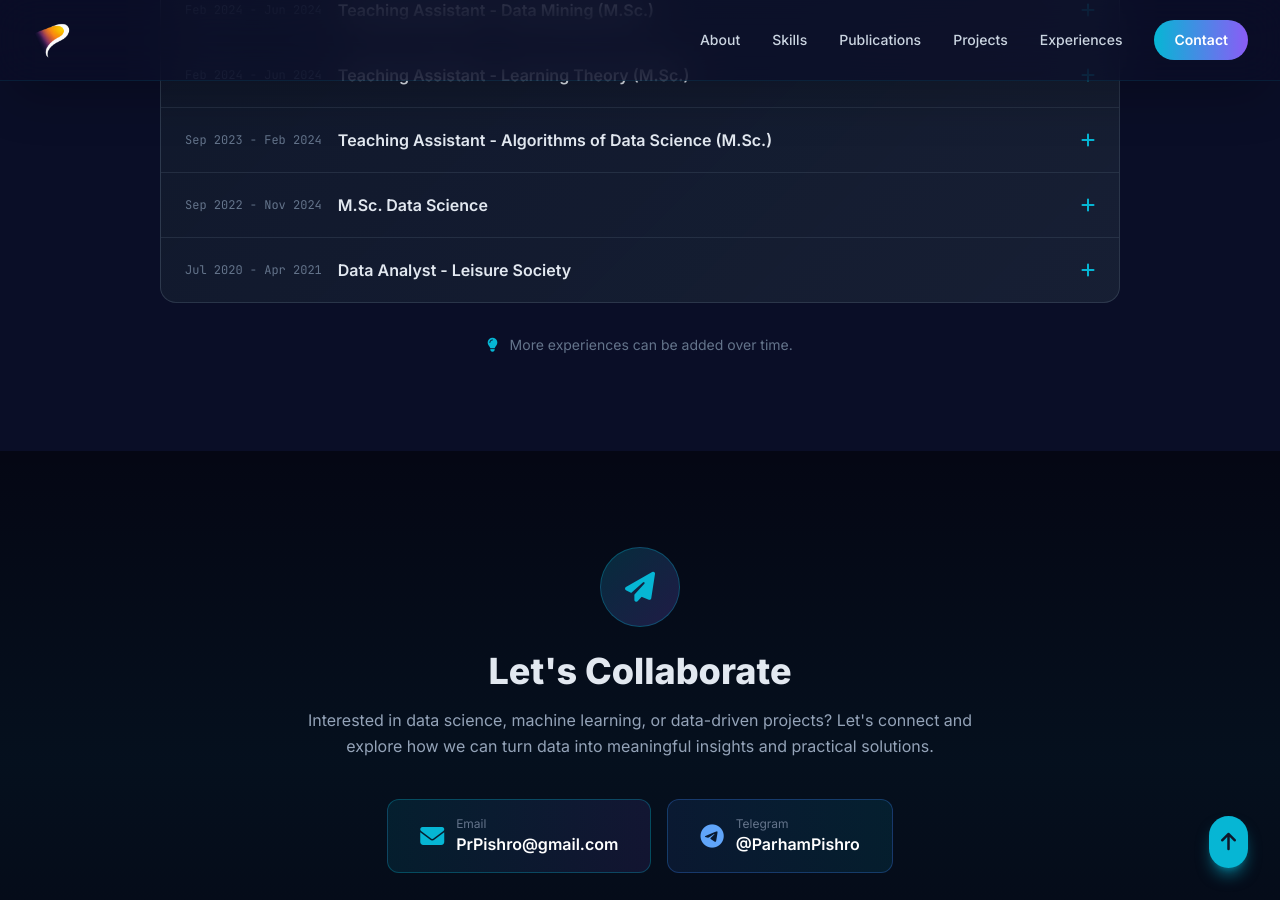
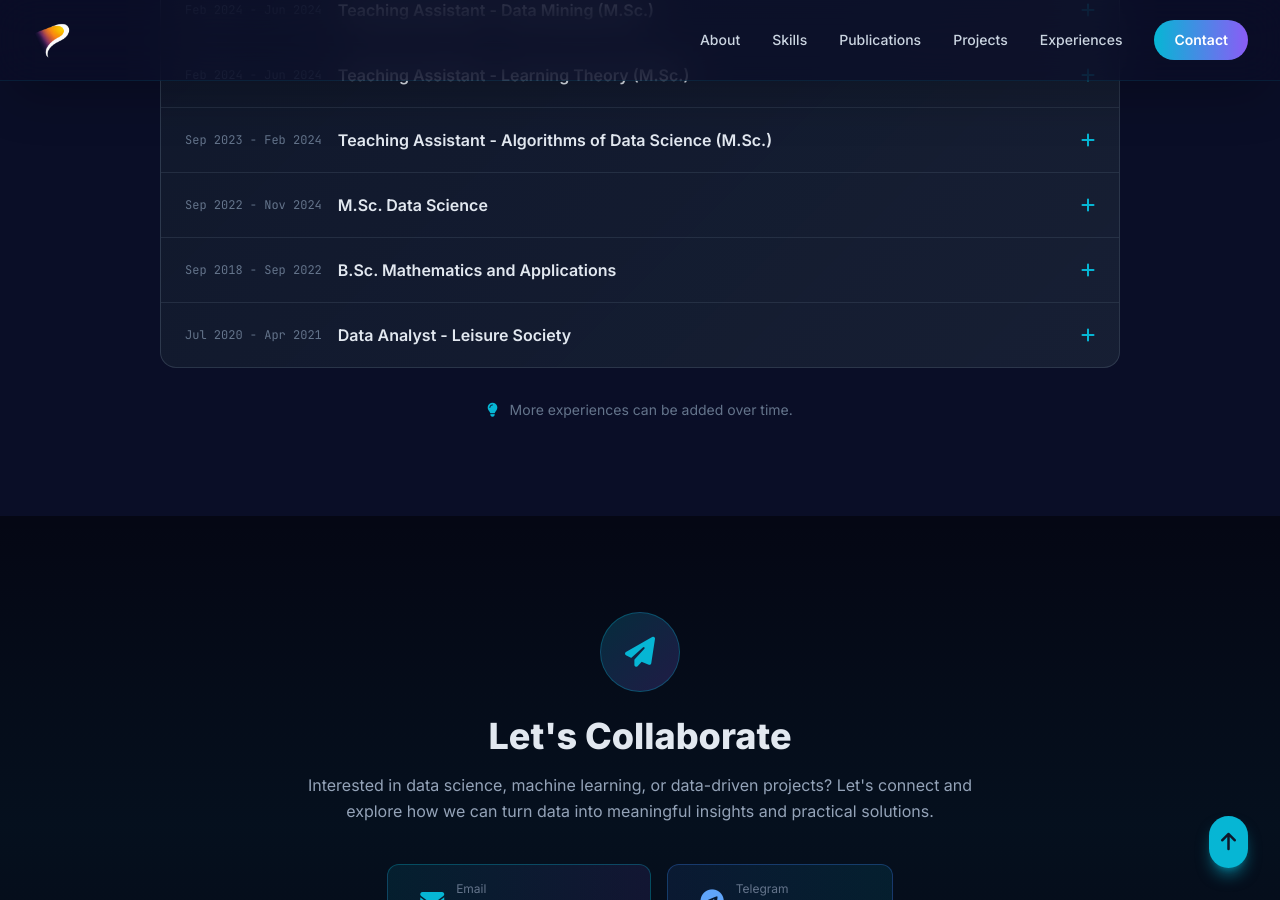
Before and after one commit to ParhamPishro/ParhamPishro.github.io, a Jekyll site: the page index.html, which Jekyll copies as it is, in a window 1280 px wide and 900 px high, scrolled down 5309 px. Built offline with Jekyll 4.4.1, drawn with Linux system fonts in a browser that asks for light colours; nearby versions of some CDN libraries; comment, search, counter and statistics services are not loaded.

Commit message:
Complete Experiences

```diff
--- a/index.html
+++ b/index.html
@@ -1434,7 +1434,7 @@
                     <div class="knowledge-answer">
                         <div class="knowledge-answer-inner">
                             <div class="knowledge-answer-content">
-                                <strong>Department of Applied Mathematics, Ferdowsi University of Mashhad. | Fall 2024</strong>
+                                <strong>Department of Applied Mathematics, Ferdowsi University of Mashhad | Fall 2024</strong>
                                 <ul class="list-disc list-inside space-y-2">
                                     <li>In Progress...</li>
                                     <li>In Progress...</li>
@@ -1455,7 +1455,7 @@
                     <div class="knowledge-answer">
                         <div class="knowledge-answer-inner">
                             <div class="knowledge-answer-content">
-                                <strong>Department of Statistics, Ferdowsi University of Mashhad. | Fall 2024</strong>
+                                <strong>Department of Statistics, Ferdowsi University of Mashhad | Fall 2024</strong>
                                 <ul class="list-disc list-inside space-y-2">
                                     <li>In Progress...</li>
                                     <li>In Progress...</li>
@@ -1476,7 +1476,7 @@
                     <div class="knowledge-answer">
                         <div class="knowledge-answer-inner">
                             <div class="knowledge-answer-content">
-                                <strong>Department of Computer Science, Ferdowsi University of Mashhad. | Fall 2024</strong>
+                                <strong>Department of Computer Science, Ferdowsi University of Mashhad | Fall 2024</strong>
                                 <ul class="list-disc list-inside space-y-2">
                                     <li>In Progress...</li>
                                     <li>In Progress...</li>
@@ -1497,7 +1497,7 @@
                     <div class="knowledge-answer">
                         <div class="knowledge-answer-inner">
                             <div class="knowledge-answer-content">
-                                <strong>Department of Applied Mathematics, Ferdowsi University of Mashhad. | Spring 2024</strong>
+                                <strong>Department of Applied Mathematics, Ferdowsi University of Mashhad | Spring 2024</strong>
                                 <ul class="list-disc list-inside space-y-2">
                                     <li>In Progress...</li>
                                     <li>In Progress...</li>
@@ -1518,7 +1518,7 @@
                     <div class="knowledge-answer">
                         <div class="knowledge-answer-inner">
                             <div class="knowledge-answer-content">
-                                <strong>Department of Applied Mathematics, Ferdowsi University of Mashhad. | Spring 2024</strong>
+                                <strong>Department of Applied Mathematics, Ferdowsi University of Mashhad | Spring 2024</strong>
                                 <ul class="list-disc list-inside space-y-2">
                                     <li>In Progress...</li>
                                     <li>In Progress...</li>
@@ -1539,7 +1539,7 @@
                     <div class="knowledge-answer">
                         <div class="knowledge-answer-inner">
                             <div class="knowledge-answer-content">
-                                <strong>Department of Applied Mathematics, Ferdowsi University of Mashhad. | Fall 2023</strong>
+                                <strong>Department of Applied Mathematics, Ferdowsi University of Mashhad | Fall 2023</strong>
                                 <ul class="list-disc list-inside space-y-2">
                                     <li>In Progress...</li>
                                     <li>In Progress...</li>
@@ -1563,6 +1563,25 @@
                                 <strong>Ferdowsi University of Mashhad</strong>
                                 Master Thesis: Natural Gas Demand Forecasting at CGS Stations of Mashhad
                                 CGPA: 18.65/20
+                            </div>
+                        </div>
+                    </div>
+                </div>
+
+                <div class="knowledge-item" data-category="education">
+                    <button class="knowledge-question" type="button">
+                        <span class="question-number">Sep 2018 - Sep 2022</span>
+                        <span class="question-text">
+                            B.Sc. Mathematics and Applications
+                        </span>
+                        <i class="fas fa-plus question-icon"></i>
+                    </button>
+                    <div class="knowledge-answer">
+                        <div class="knowledge-answer-inner">
+                            <div class="knowledge-answer-content">
+                                <strong>University of Isfahan</strong>
+                                Final Project: Linear Algebra for Data Science
+                                CGPA: 15.05/20
                             </div>
                         </div>
                     </div>
@@ -1592,7 +1611,6 @@
 
             </div>
 
-
             <!-- Bottom Note -->
             <div class="text-center mt-8 reveal">
                 <p class="text-slate-500 text-sm">
```
